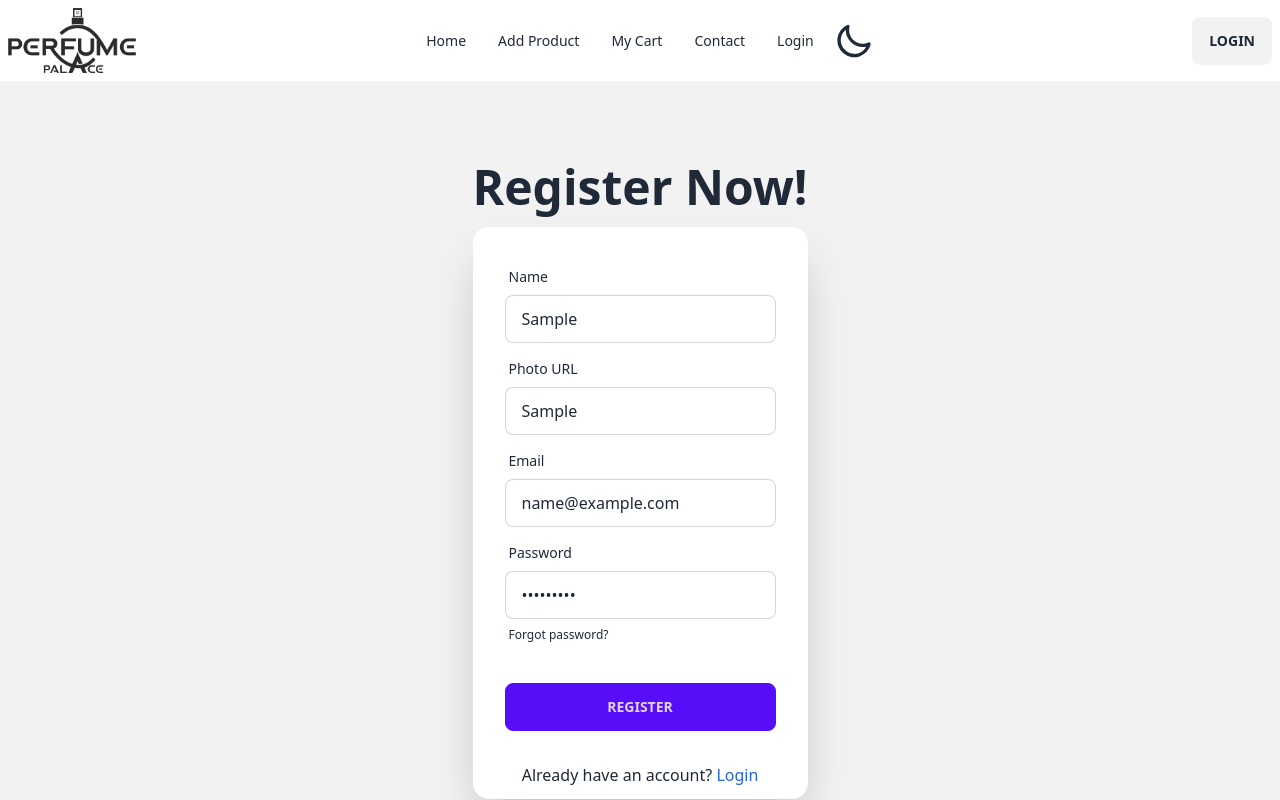
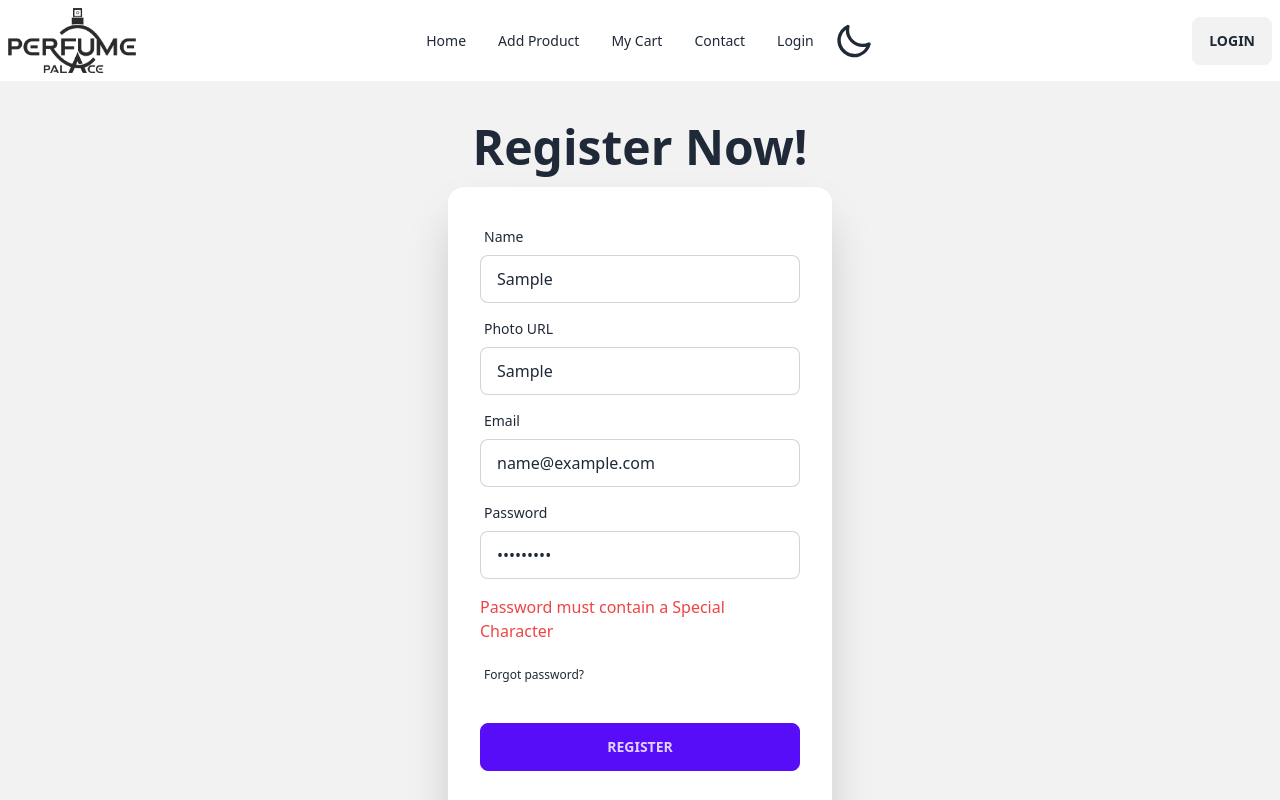
Before and after one commit to mrsaiful778/Brand-shop-client, a React (Vite) app: page /register in a window 1280 px wide. Both pictures are taken after typing "Sample", "Sample", "name@example.com", "Sample123" into the empty fields and a click on the button "REGISTER". Shown: the top 800 px of the page. Built offline with nearby package versions, Linux system fonts and the light colour scheme; no server answers.

Commit message:
readme file add

```diff
--- a/package.json
+++ b/package.json
@@ -16,6 +16,7 @@
     "react": "^18.2.0",
     "react-dom": "^18.2.0",
     "react-icons": "^4.11.0",
+    "react-rating": "^2.0.5",
     "react-router-dom": "^6.17.0",
     "react-toastify": "^9.1.3",
     "sort-by": "^1.2.0"
--- /dev/null
+++ b/src/Pages/Features/Features.jsx
@@ -0,0 +1,13 @@
+import React from 'react';
+
+const Features = (props) => {
+    return (
+
+        <div>
+                <h3>New brand comming soon</h3>
+
+        </div>
+    );
+};
+
+export default Features;
--- a/src/Pages/Register/Register.jsx
+++ b/src/Pages/Register/Register.jsx
@@ -1,9 +1,10 @@
-import React, { useContext } from 'react';
+import React, { useContext, useState } from 'react';
 import { Link } from 'react-router-dom';
 import { AuthContext } from '../../provider/AuthProvider';
 
 const Register = (props) => {
     const { createUser } = useContext(AuthContext);
+    const [displayError, setDisplayError] = useState(null);
 
     const handleRegister = e => {
         e.preventDefault();
@@ -14,6 +15,19 @@ const Register = (props) => {
         const email = form.get('email')
         const password = form.get('password')
         console.log(name, photo, email, password);
+
+        if (password.length < 6) {
+            setDisplayError('Password should be at least 6 characters');
+            return;
+        }
+        else if (!/[A-Z]/.test(password)) {
+            setDisplayError('Your Password must contain a Capital Letter');
+            return;
+        }
+        else if (!/^(?=.*[!@#$%^&*()_+{}:;<>,.?~\\|-])/.test(password)) {
+            setDisplayError('Password must contain a Special Character');
+            return;
+        }
         createUser(email, password)
             .then(result => {
                 console.log(result.user)
@@ -57,6 +71,9 @@ const Register = (props) => {
                                     <span className="label-text">Password</span>
                                 </label>
                                 <input type="password" name="password" placeholder="password" className="input input-bordered" required />
+                                <div>
+                                    {displayError && <p className="text-red-500 my-4">{displayError}</p>}
+                                </div>
                                 <label className="label">
                                     <a href="#" className="label-text-alt link link-hover">Forgot password?</a>
                                 </label>
```
Also changed, not shown: 2 other files (tests, documents, lock files or other folders). Lines whose indentation alone changed are shown as unchanged.
